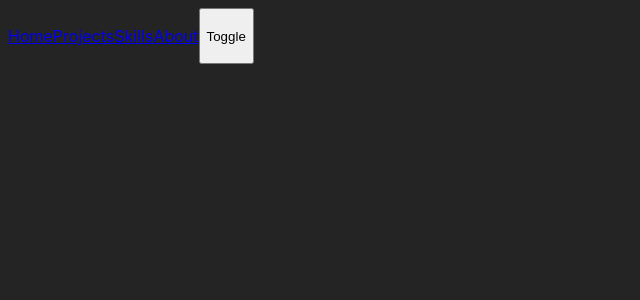
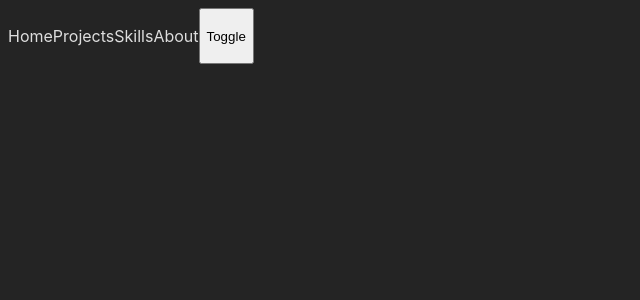
Before and after one commit to samsonc89/samson-react-portfolio, a React (Vite) app: page / in a window 1280 px wide. Shown: the top 300 px of the page, without its empty margins (0-640 px from the left). Built offline with nearby package versions, Linux system fonts and the light colour scheme.

Commit message:
Change font color

```diff
--- a/src/index.css
+++ b/src/index.css
@@ -1,4 +1,5 @@
 :root {
+  --text-color: #dedede;
   font-family: Inter, system-ui, Avenir, Helvetica, Arial, sans-serif;
   line-height: 1.5;
   font-weight: 400;
@@ -7,3 +8,8 @@
   color: rgba(255, 255, 255, 0.87);
   background-color: #242424;
 }
+
+a {
+  color: var(--text-color);
+  text-decoration: none;
+}
```
